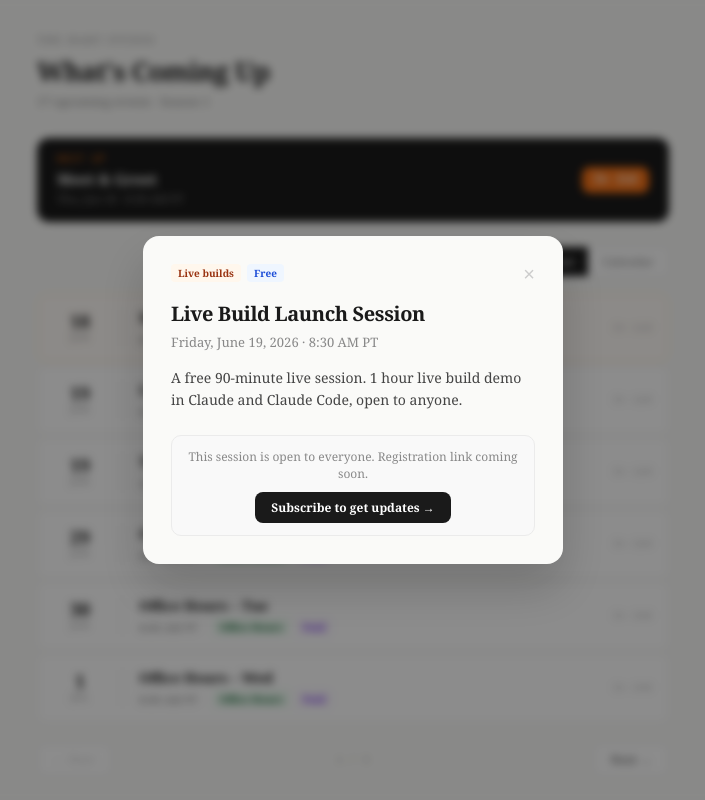
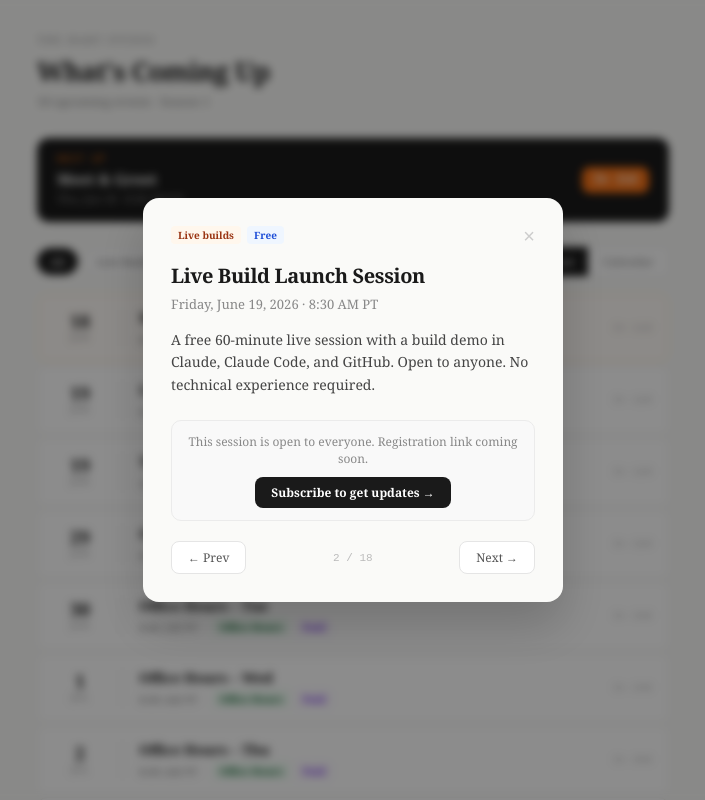
Before and after one commit to alyssafuward/the-hart-studio, a React (Vite) app: page /schedule in a window 1280 px wide. Both pictures are taken after a click on the element 640 px from the left and 400 px from the top of the page. Shown: the top 800 px of the page, without its empty margins (287-992 px from the left). Built offline with nearby package versions, Linux system fonts and the light colour scheme.

Commit message:
Update schedule: event names, descriptions, dates, filters, and nav
Co-Authored-By: Claude Sonnet 4.6 <noreply@anthropic.com>

```diff
--- a/src/pages/Schedule.jsx
+++ b/src/pages/Schedule.jsx
@@ -5,32 +5,27 @@ today.setHours(0, 0, 0, 0);
 
 const events = [
   { name: "Meet & Greet", date: new Date("2026-06-18T15:30:00Z"), type: "Live builds", sub: "Free", description: "Come say hi before the launch. A casual intro to the community — bring something you've built or created with AI." },
-  { name: "Live Build Launch Session", date: new Date("2026-06-19T15:30:00Z"), type: "Live builds", sub: "Free", description: "A free 90-minute live session. 1 hour live build demo in Claude and Claude Code, open to anyone." },
-  { name: "Tech Setup Session", date: new Date("2026-06-19T17:00:00Z"), type: "Live builds", sub: "Paid", description: "30-min hands-on group tech setup for paid subscribers. Get your Claude Code + GitHub stack ready." },
+  { name: "Live Build Launch Session", date: new Date("2026-06-19T15:30:00Z"), type: "Live builds", sub: "Free", description: "A free 60-minute live session with a build demo in Claude, Claude Code, and GitHub. Open to anyone. No technical experience required." },
+  { name: "Tech Setup Session", date: new Date("2026-06-19T17:00:00Z"), type: "Live builds", sub: "Paid", tag: "Onboarding", description: "30-min hands-on group tech setup for paid subscribers. Get your Claude Code + GitHub stack ready." },
   { name: "Office Hours – Mon", date: new Date("2026-06-29T15:00:00Z"), type: "Office Hours", sub: "Paid", description: "Open office hours. Sign up for a 30-min slot focused on tech setup and wherever you're getting blocked." },
   { name: "Office Hours – Tue", date: new Date("2026-06-30T15:00:00Z"), type: "Office Hours", sub: "Paid", description: "Open office hours. Sign up for a 30-min slot focused on tech setup and wherever you're getting blocked." },
   { name: "Office Hours – Wed", date: new Date("2026-07-01T15:00:00Z"), type: "Office Hours", sub: "Paid", description: "Open office hours. Sign up for a 30-min slot focused on tech setup and wherever you're getting blocked." },
   { name: "Office Hours – Thu", date: new Date("2026-07-02T15:00:00Z"), type: "Office Hours", sub: "Paid", description: "Open office hours. Sign up for a 30-min slot focused on tech setup and wherever you're getting blocked." },
-  { name: "Live Build #1 – Getting started", date: new Date("2026-07-17T15:30:00Z"), type: "Live builds", sub: "Paid", description: "End-to-end build process on Open Room. From idea to GitHub to live." },
-  { name: "Live Build #2 – Create a habit", date: new Date("2026-07-31T15:30:00Z"), type: "Live builds", sub: "Paid", description: "Build on what we made in Session 1. Add to it, elaborate, iterate." },
-  { name: "Live Build #3 – Make it your own", date: new Date("2026-08-07T15:30:00Z"), type: "Live builds", sub: "Paid", description: "Set up your own repo and your own project." },
-  { name: "Office Hours – Aug", date: new Date("2026-08-07T15:00:00Z"), type: "Office Hours", sub: "Paid", description: "Open office hours." },
-  { name: "Live Build #4 – Onboarding", date: new Date("2026-08-14T15:30:00Z"), type: "Live builds", sub: "Paid", description: "Build an onboarding flow." },
-  { name: "Live Build #5 – Focused build", date: new Date("2026-08-21T15:30:00Z"), type: "Live builds", sub: "Paid", description: "A structured walkthrough build — Alyssa-led from start to finish." },
-  { name: "Live Build #6 – Build and share", date: new Date("2026-08-28T15:30:00Z"), type: "Live builds", sub: "Paid", description: "Everyone builds from the same prompt. Then we share what we made." },
-  { name: "Office Hours – Sep", date: new Date("2026-09-04T15:00:00Z"), type: "Office Hours", sub: "Paid", description: "Open office hours." },
-  { name: "Live Build #7 – Onboarding", date: new Date("2026-09-11T15:30:00Z"), type: "Live builds", sub: "Paid", description: "New member onboarding session." },
-  { name: "Office Hours – Oct", date: new Date("2026-10-16T15:00:00Z"), type: "Office Hours", sub: "Paid", description: "Open office hours." },
+  { name: "Live Build #1 – Getting started (Onboarding)", date: new Date("2026-07-17T15:30:00Z"), type: "Live builds", sub: "Paid", tag: "Onboarding", description: "Introduction to the basic  development process. Walk through an end-to-end build process from idea to development to review to live update. Tech concepts covered includes: Claude Code, GitHub, localhost (to preview changes), peer review / pull request. Will use Open Room, a platform Alyssa built for easy building." },
+  { name: "Live Build #2 – Make it a habit (Onboarding)", date: new Date("2026-07-31T15:30:00Z"), type: "Live builds", sub: "Paid", tag: "Onboarding", description: "Practice what you learned in Session 1 with further builds and reps on the builder development cycle" },
+  { name: "Live Build #3 – Make it your own (Onboarding)", date: new Date("2026-08-14T15:30:00Z"), type: "Live builds", sub: "Paid", tag: "Onboarding", description: "How to set up your own repo and project." },
+  { name: "Office Hours – Aug", date: new Date("2026-08-07T15:30:00Z"), type: "Office Hours", sub: "Paid", description: "Open office hours. Priority goes to newcomers that need help with tech setup." },
+  { name: "Live Build #4 – Focused build (planned)", date: new Date("2026-08-28T15:30:00Z"), type: "Live builds", sub: "Paid", tag: "Onboarding", description: "The first proper HART Studio  live build session! Start with a brief demo by Alyssa, followed by open build time where people can run with it and help each other troubleshoot. Share what you built at the end of the session." },
+  { name: "Live Build #5 – Onboarding for newcomers (planned)", date: new Date("2026-09-11T15:30:00Z"), type: "Live builds", sub: "Paid", description: "A chance for newcomers to get up to speed with an end-to-end build overview. If there aren't enough new builders, we'll use this time for a regular build session." },
+  { name: "Live Build #6 – Build and share (planned)", date: new Date("2026-09-25T15:30:00Z"), type: "Live builds", sub: "Paid", description: "Given the same prompt, everyone builds their own version. Then we share what we made." },
+  { name: "Office Hours – Sep", date: new Date("2026-09-04T15:30:00Z"), type: "Office Hours", sub: "Paid", description: "Open office hours. Priority goes to newcomers that need help with tech setup." },
+  { name: "Live Build #7 – Focused build (planned)", date: new Date("2026-10-09T15:30:00Z"), type: "Live builds", sub: "Paid", tag: "Onboarding", description: "Start with a brief demo by Alyssa, followed by open build time where people can run with it and help each other troubleshoot. Share what you built at the end of the session." },
+  { name: "Office Hours – Oct", date: new Date("2026-10-02T15:30:00Z"), type: "Office Hours", sub: "Paid", description: "Open office hours. Priority goes to newcomers that need help with tech setup." },
+  { name: "Live Build #8 – Onboarding for newcomers (planned)", date: new Date("2026-10-23T15:30:00Z"), type: "Live builds", sub: "Paid", description: "A chance for newcomers to get up to speed with an end-to-end build overview. If there aren't enough new builders, we'll use this time for a regular build session." },
 ];
 
-const PAGE_SIZE = 6;
+const PAGE_SIZE = 12;
 const upcoming = events.filter((e) => e.date >= today).sort((a, b) => a.date - b.date);
-const allMonths = [...new Set(upcoming.map((e) => `${e.date.getFullYear()}-${e.date.getMonth()}`))]
-  .map((key) => {
-    const e = upcoming.find((ev) => `${ev.date.getFullYear()}-${ev.date.getMonth()}` === key);
-    return new Date(e.date.getFullYear(), e.date.getMonth(), 1);
-  })
-  .sort((a, b) => a - b);
 
 const typeColors = {
   "Live builds": { bg: "#FFF7ED", text: "#9A3412" },
@@ -40,6 +35,31 @@ const subColors = {
   Free: { bg: "#EFF6FF", text: "#1D4ED8" },
   Paid: { bg: "#FAF5FF", text: "#7C3AED" },
 };
+const tagColors = {
+  Onboarding: { bg: "#FEF9C3", text: "#854D0E" },
+};
+
+const FILTERS = [
+  { label: "All", value: null },
+  { label: "Live Builds", value: "Live builds" },
+  { label: "Office Hours", value: "Office Hours" },
+  { label: "Onboarding", value: "Onboarding" },
+];
+
+function applyFilter(events, filter) {
+  if (!filter) return events;
+  if (filter === "Onboarding") return events.filter((e) => e.tag === "Onboarding");
+  return events.filter((e) => e.type === filter);
+}
+
+function getMonths(events) {
+  return [...new Set(events.map((e) => `${e.date.getFullYear()}-${e.date.getMonth()}`))]
+    .map((key) => {
+      const e = events.find((ev) => `${ev.date.getFullYear()}-${ev.date.getMonth()}` === key);
+      return new Date(e.date.getFullYear(), e.date.getMonth(), 1);
+    })
+    .sort((a, b) => a - b);
+}
 
 function daysUntil(date) {
   const diff = Math.ceil((date - today) / (1000 * 60 * 60 * 24));
@@ -56,16 +76,17 @@ function formatDateLong(date) {
 function getDaysInMonth(y, m) { return new Date(y, m + 1, 0).getDate(); }
 function getFirstDay(y, m) { return new Date(y, m, 1).getDay(); }
 
-function EventModal({ event, onClose }) {
+function EventModal({ event, onClose, onPrev, onNext, index, total }) {
   const tc = typeColors[event.type];
   const sc = subColors[event.sub];
   return (
     <div style={{ position: "fixed", inset: 0, background: "rgba(0,0,0,0.45)", backdropFilter: "blur(4px)", display: "flex", alignItems: "center", justifyContent: "center", zIndex: 150, padding: 24 }}>
       <div style={{ background: "#FAFAF8", borderRadius: 16, padding: "28px 28px", maxWidth: 420, width: "100%", boxShadow: "0 24px 48px rgba(0,0,0,0.18)" }}>
         <div style={{ display: "flex", justifyContent: "space-between", alignItems: "flex-start", marginBottom: 16 }}>
-          <div style={{ display: "flex", gap: 6 }}>
+          <div style={{ display: "flex", gap: 6, flexWrap: "wrap" }}>
             <span style={{ fontSize: 10, fontWeight: 600, padding: "2px 7px", borderRadius: 4, background: tc.bg, color: tc.text }}>{event.type}</span>
             <span style={{ fontSize: 10, fontWeight: 600, padding: "2px 7px", borderRadius: 4, background: sc.bg, color: sc.text }}>{event.sub}</span>
+            {event.tag && <span style={{ fontSize: 10, fontWeight: 600, padding: "2px 7px", borderRadius: 4, background: tagColors[event.tag].bg, color: tagColors[event.tag].text }}>{event.tag}</span>}
           </div>
           <button onClick={onClose} style={{ background: "none", border: "none", fontSize: 20, cursor: "pointer", color: "#CCC", lineHeight: 1 }}>×</button>
         </div>
@@ -91,23 +112,34 @@ function EventModal({ event, onClose }) {
             </a>
           )}
         </div>
+        <div style={{ display: "flex", justifyContent: "space-between", alignItems: "center", marginTop: 20 }}>
+          <button onClick={onPrev} disabled={index === 0}
+            style={{ padding: "7px 16px", borderRadius: 8, border: "1.5px solid #E5E5E5", background: "#fff", color: index === 0 ? "#CCC" : "#555", fontSize: 12, cursor: index === 0 ? "default" : "pointer", fontFamily: "inherit" }}>← Prev</button>
+          <span style={{ fontSize: 11, color: "#BBB", fontFamily: "monospace" }}>{index + 1} / {total}</span>
+          <button onClick={onNext} disabled={index === total - 1}
+            style={{ padding: "7px 16px", borderRadius: 8, border: "1.5px solid #E5E5E5", background: "#fff", color: index === total - 1 ? "#CCC" : "#555", fontSize: 12, cursor: index === total - 1 ? "default" : "pointer", fontFamily: "inherit" }}>Next →</button>
+        </div>
       </div>
     </div>
   );
 }
 
-function ListView({ onEventClick }) {
+function ListView({ events, onEventClick }) {
   const [page, setPage] = useState(0);
-  const totalPages = Math.ceil(upcoming.length / PAGE_SIZE);
-  const pageEvents = upcoming.slice(page * PAGE_SIZE, (page + 1) * PAGE_SIZE);
+  const totalPages = Math.max(1, Math.ceil(events.length / PAGE_SIZE));
+  const safePage = Math.min(page, totalPages - 1);
+  const pageEvents = events.slice(safePage * PAGE_SIZE, (safePage + 1) * PAGE_SIZE);
 
   return (
     <div>
       <div style={{ display: "flex", flexDirection: "column", gap: 2, marginBottom: 20 }}>
+        {pageEvents.length === 0 && (
+          <p style={{ fontSize: 13, color: "#BBB", textAlign: "center", padding: "32px 0" }}>No events in this category.</p>
+        )}
         {pageEvents.map((event, i) => {
           const tc = typeColors[event.type];
           const sc = subColors[event.sub];
-          const isFirst = page === 0 && i === 0;
+          const isFirst = safePage === 0 && i === 0;
           return (
             <div key={i} onClick={() => onEventClick(event)}
               style={{ display: "flex", alignItems: "center", gap: 16, padding: "14px 16px", borderRadius: 10, cursor: "pointer", background: isFirst ? "#FFFBF7" : "#fff", border: isFirst ? "1px solid #FDE8D0" : "1px solid #F0F0EE", transition: "box-shadow 0.15s" }}
@@ -133,24 +165,31 @@ function ListView({ onEventClick }) {
         })}
       </div>
       <div style={{ display: "flex", justifyContent: "space-between", alignItems: "center" }}>
-        <button onClick={() => setPage((p) => Math.max(0, p - 1))} disabled={page === 0}
-          style={{ padding: "7px 16px", borderRadius: 8, border: "1.5px solid #E5E5E5", background: "#fff", color: page === 0 ? "#CCC" : "#555", fontSize: 12, cursor: page === 0 ? "default" : "pointer", fontFamily: "inherit" }}>← Prev</button>
-        <span style={{ fontSize: 11, color: "#BBB", fontFamily: "monospace" }}>{page + 1} / {totalPages}</span>
-        <button onClick={() => setPage((p) => Math.min(totalPages - 1, p + 1))} disabled={page === totalPages - 1}
-          style={{ padding: "7px 16px", borderRadius: 8, border: "1.5px solid #E5E5E5", background: "#fff", color: page === totalPages - 1 ? "#CCC" : "#555", fontSize: 12, cursor: page === totalPages - 1 ? "default" : "pointer", fontFamily: "inherit" }}>Next →</button>
+        <button onClick={() => setPage((p) => Math.max(0, p - 1))} disabled={safePage === 0}
+          style={{ padding: "7px 16px", borderRadius: 8, border: "1.5px solid #E5E5E5", background: "#fff", color: safePage === 0 ? "#CCC" : "#555", fontSize: 12, cursor: safePage === 0 ? "default" : "pointer", fontFamily: "inherit" }}>← Prev</button>
+        <span style={{ fontSize: 11, color: "#BBB", fontFamily: "monospace" }}>{safePage + 1} / {totalPages}</span>
+        <button onClick={() => setPage((p) => Math.min(totalPages - 1, p + 1))} disabled={safePage === totalPages - 1}
+          style={{ padding: "7px 16px", borderRadius: 8, border: "1.5px solid #E5E5E5", background: "#fff", color: safePage === totalPages - 1 ? "#CCC" : "#555", fontSize: 12, cursor: safePage === totalPages - 1 ? "default" : "pointer", fontFamily: "inherit" }}>Next →</button>
       </div>
     </div>
   );
 }
 
-function CalendarView({ onEventClick }) {
+function CalendarView({ events, onEventClick }) {
+  const months = getMonths(events);
   const [monthIndex, setMonthIndex] = useState(0);
-  const currentMonth = allMonths[monthIndex];
+
+  if (months.length === 0) {
+    return <p style={{ fontSize: 13, color: "#BBB", textAlign: "center", padding: "32px 0" }}>No events in this category.</p>;
+  }
+
+  const safeIndex = Math.min(monthIndex, months.length - 1);
+  const currentMonth = months[safeIndex];
   const year = currentMonth.getFullYear();
   const month = currentMonth.getMonth();
   const daysInMonth = getDaysInMonth(year, month);
   const firstDay = getFirstDay(year, month);
-  const monthEvents = upcoming.filter((e) => e.date.getFullYear() === year && e.date.getMonth() === month);
+  const monthEvents = events.filter((e) => e.date.getFullYear() === year && e.date.getMonth() === month);
   const DAYS = ["Su", "Mo", "Tu", "We", "Th", "Fr", "Sa"];
   const cells = [];
   for (let i = 0; i < firstDay; i++) cells.push(null);
@@ -160,11 +199,11 @@ function CalendarView({ onEventClick }) {
   return (
     <div>
       <div style={{ display: "flex", justifyContent: "space-between", alignItems: "center", marginBottom: 16 }}>
-        <button onClick={() => setMonthIndex((i) => Math.max(0, i - 1))} disabled={monthIndex === 0}
-          style={{ padding: "6px 12px", borderRadius: 8, border: "1.5px solid #E5E5E5", background: "#fff", color: monthIndex === 0 ? "#CCC" : "#555", fontSize: 12, cursor: monthIndex === 0 ? "default" : "pointer", fontFamily: "inherit" }}>←</button>
+        <button onClick={() => setMonthIndex((i) => Math.max(0, i - 1))} disabled={safeIndex === 0}
+          style={{ padding: "6px 12px", borderRadius: 8, border: "1.5px solid #E5E5E5", background: "#fff", color: safeIndex === 0 ? "#CCC" : "#555", fontSize: 12, cursor: safeIndex === 0 ? "default" : "pointer", fontFamily: "inherit" }}>←</button>
         <span style={{ fontSize: 15, fontWeight: 600, color: "#1A1A1A" }}>{currentMonth.toLocaleDateString("en-US", { month: "long", year: "numeric" })}</span>
-        <button onClick={() => setMonthIndex((i) => Math.min(allMonths.length - 1, i + 1))} disabled={monthIndex === allMonths.length - 1}
-          style={{ padding: "6px 12px", borderRadius: 8, border: "1.5px solid #E5E5E5", background: "#fff", color: monthIndex === allMonths.length - 1 ? "#CCC" : "#555", fontSize: 12, cursor: monthIndex === allMonths.length - 1 ? "default" : "pointer", fontFamily: "inherit" }}>→</button>
+        <button onClick={() => setMonthIndex((i) => Math.min(months.length - 1, i + 1))} disabled={safeIndex === months.length - 1}
+          style={{ padding: "6px 12px", borderRadius: 8, border: "1.5px solid #E5E5E5", background: "#fff", color: safeIndex === months.length - 1 ? "#CCC" : "#555", fontSize: 12, cursor: safeIndex === months.length - 1 ? "default" : "pointer", fontFamily: "inherit" }}>→</button>
       </div>
       <div style={{ display: "grid", gridTemplateColumns: "repeat(7, 1fr)", marginBottom: 4 }}>
         {DAYS.map((d) => <div key={d} style={{ textAlign: "center", fontSize: 10, color: "#BBB", fontFamily: "monospace", padding: "4px 0" }}>{d}</div>)}
@@ -182,7 +221,7 @@ function CalendarView({ onEventClick }) {
                 return (
                   <div key={j} onClick={() => onEventClick(ev)}
                     style={{ fontSize: 9, fontWeight: 600, padding: "2px 4px", borderRadius: 3, background: tc.bg, color: tc.text, cursor: "pointer", whiteSpace: "nowrap", overflow: "hidden", textOverflow: "ellipsis", lineHeight: 1.4, marginBottom: 2 }}>
-                    {ev.name.replace("Live Build Launch Session", "Launch").replace("Tech Setup Session", "Tech Setup").replace("Office Hours", "OH").replace(/Live Build #\d+ – /, "")}
+                    {ev.name.replace("Live Build Launch Session", "Launch").replace("Tech Setup Session", "Tech Setup").replace("Office Hours", "OH").replace(/Live Build #\d+ – (\(Onboarding\) )?/, "")}
                   </div>
                 );
               })}
@@ -213,21 +252,42 @@ function CalendarView({ onEventClick }) {
 
 export default function Schedule() {
   const [view, setView] = useState("list");
-  const [selectedEvent, setSelectedEvent] = useState(null);
+  const [filter, setFilter] = useState(null);
+  const [selectedIndex, setSelectedIndex] = useState(null);
+
+  const filtered = applyFilter(upcoming, filter);
   const next = upcoming[0];
+
+  const selectedEvent = selectedIndex !== null ? filtered[selectedIndex] : null;
+  const openEvent = (event) => setSelectedIndex(filtered.indexOf(event));
+
+  const handleFilterChange = (value) => {
+    setFilter(value);
+    setSelectedIndex(null);
+  };
 
   return (
     <div style={{ fontFamily: "Georgia, serif", background: "#FAFAF8", minHeight: "100vh", padding: "32px 24px", maxWidth: 680, margin: "0 auto" }}>
-      {selectedEvent && <EventModal event={selectedEvent} onClose={() => setSelectedEvent(null)} />}
+      {selectedEvent && (
+        <EventModal
+          event={selectedEvent}
+          index={selectedIndex}
+          total={filtered.length}
+          onClose={() => setSelectedIndex(null)}
+          onPrev={() => setSelectedIndex((i) => Math.max(0, i - 1))}
+          onNext={() => setSelectedIndex((i) => Math.min(filtered.length - 1, i + 1))}
+        />
+      )}
 
       <div style={{ marginBottom: 28 }}>
-        <p style={{ fontSize: 11, letterSpacing: "0.12em", textTransform: "uppercase", color: "#999", margin: "0 0 6px" }}>The HART Studio</p>
+        <a href="https://thehartstudio.substack.com" target="_blank" rel="noreferrer"
+          style={{ fontSize: 11, letterSpacing: "0.12em", textTransform: "uppercase", color: "#999", margin: "0 0 6px", display: "block", textDecoration: "none" }}>The HART Studio</a>
         <h1 style={{ fontSize: 26, fontWeight: 700, color: "#1A1A1A", margin: "0 0 4px", letterSpacing: "-0.02em" }}>What&apos;s Coming Up</h1>
         <p style={{ fontSize: 12, color: "#888", margin: 0 }}>{upcoming.length} upcoming events · Season 1</p>
       </div>
 
       {next && (
-        <div onClick={() => setSelectedEvent(next)}
+        <div onClick={() => openEvent(next)}
           style={{ background: "#1A1A1A", borderRadius: 12, padding: "16px 20px", marginBottom: 24, display: "flex", justifyContent: "space-between", alignItems: "center", gap: 12, cursor: "pointer" }}>
           <div>
             <p style={{ fontSize: 10, letterSpacing: "0.1em", textTransform: "uppercase", color: "#F97316", margin: "0 0 4px", fontFamily: "monospace" }}>Next up</p>
@@ -240,7 +300,15 @@ export default function Schedule() {
         </div>
       )}
 
-      <div style={{ display: "flex", justifyContent: "flex-end", marginBottom: 16 }}>
+      <div style={{ display: "flex", justifyContent: "space-between", alignItems: "center", marginBottom: 16, flexWrap: "wrap", gap: 10 }}>
+        <div style={{ display: "flex", gap: 6, flexWrap: "wrap" }}>
+          {FILTERS.map(({ label, value }) => (
+            <button key={label} onClick={() => handleFilterChange(value)}
+              style={{ padding: "5px 12px", borderRadius: 20, border: "1.5px solid", borderColor: filter === value ? "#1A1A1A" : "#E5E5E5", background: filter === value ? "#1A1A1A" : "#fff", color: filter === value ? "#fff" : "#666", fontSize: 11, fontWeight: 500, cursor: "pointer", fontFamily: "inherit" }}>
+              {label}
+            </button>
+          ))}
+        </div>
         <div style={{ display: "flex", background: "#fff", border: "1.5px solid #E5E5E5", borderRadius: 8, overflow: "hidden" }}>
           {["list", "calendar"].map((v) => (
             <button key={v} onClick={() => setView(v)} style={{ padding: "6px 14px", border: "none", fontSize: 12, fontWeight: 500, cursor: "pointer", fontFamily: "inherit", background: view === v ? "#1A1A1A" : "#fff", color: view === v ? "#fff" : "#888" }}>
@@ -251,8 +319,8 @@ export default function Schedule() {
       </div>
 
       {view === "list"
-        ? <ListView onEventClick={setSelectedEvent} />
-        : <CalendarView onEventClick={setSelectedEvent} />
+        ? <ListView key={filter} events={filtered} onEventClick={openEvent} />
+        : <CalendarView key={filter} events={filtered} onEventClick={openEvent} />
       }
 
       <div style={{ marginTop: 28, padding: "18px 20px", borderRadius: 12, background: "#fff", border: "1px solid #F0F0EE", textAlign: "center" }}>
```
